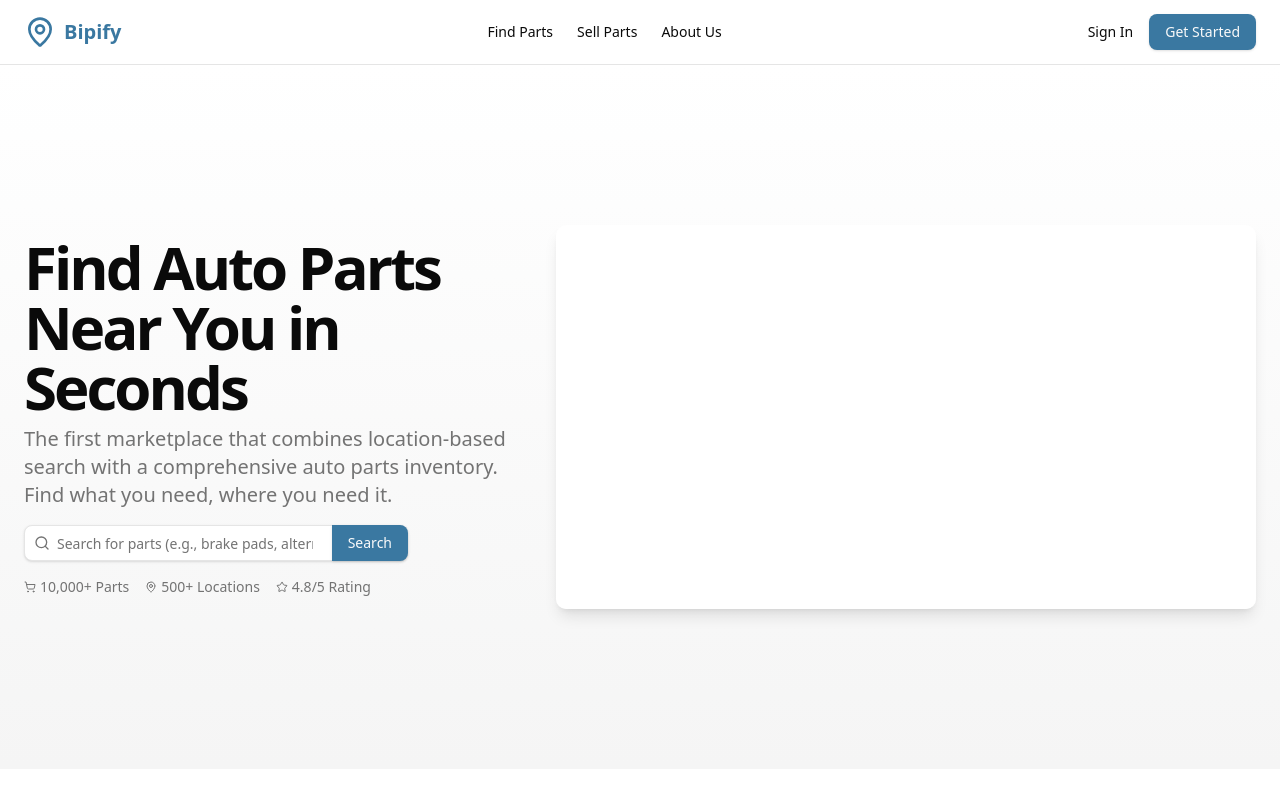
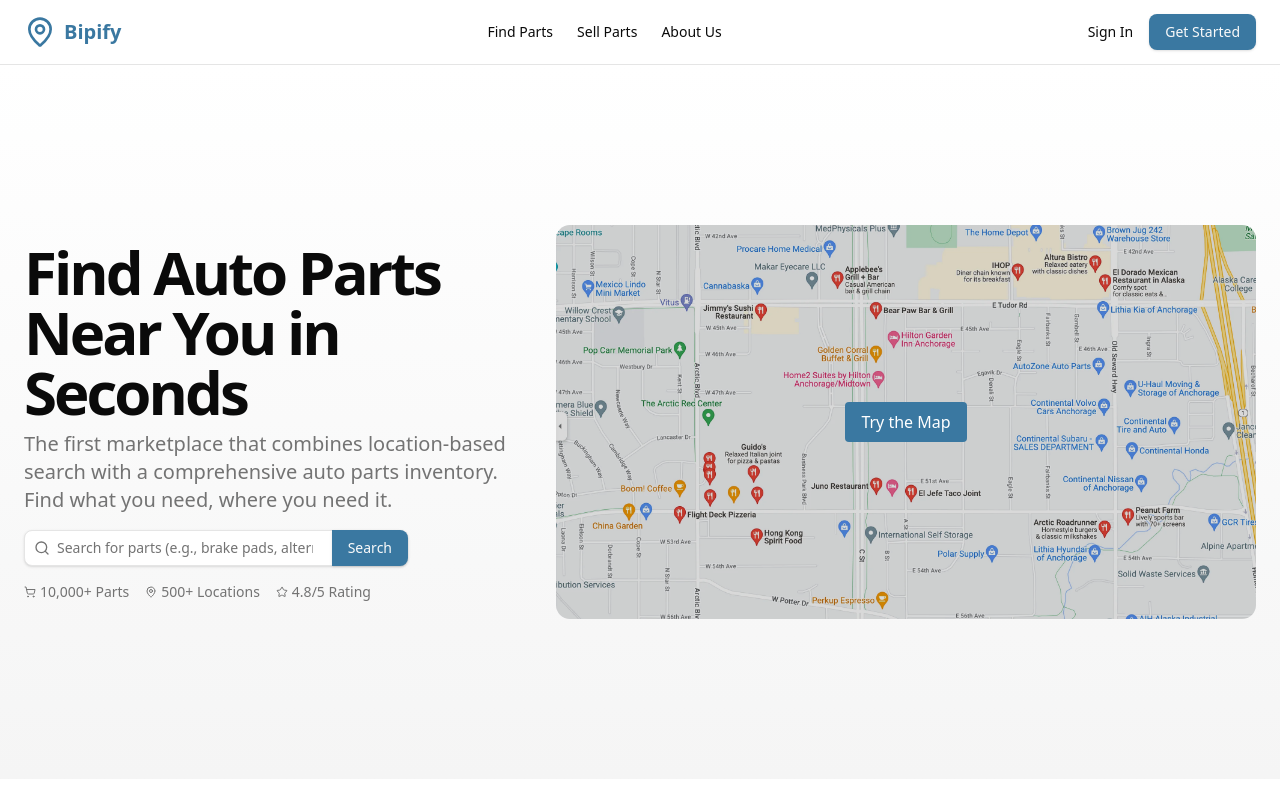
Before and after one commit to OnemaYepes/bipify, a Next.js app: page / in a window 1280 px wide. Shown: the top 800 px of the page. Built offline with nearby package versions, Linux system fonts and the light colour scheme; no server answers.

Commit message:
final commit

```diff
--- /dev/null
+++ b/app/api/calculate-distance/route.ts
@@ -0,0 +1,31 @@
+// app/api/calculate-distance/route.ts
+import { NextResponse } from 'next/server'
+
+const DJANGO_API_URL = 'http://localhost:8000/calculate-distance/'
+
+export async function POST(request: Request) {
+  try {
+    const requestData = await request.json()
+
+    const response = await fetch(DJANGO_API_URL, {
+      method: 'POST',
+      headers: {
+        'Content-Type': 'application/json',
+      },
+      body: JSON.stringify(requestData)
+    })
+
+    if (!response.ok) {
+      throw new Error('Error calculating distance')
+    }
+
+    const data = await response.json()
+    return NextResponse.json(data)
+  } catch (error) {
+    console.error('Error:', error)
+    return NextResponse.json(
+      { error: 'Failed to calculate distance' },
+      { status: 500 }
+    )
+  }
+}
--- a/app/globals.css
+++ b/app/globals.css
@@ -112,6 +112,11 @@
   --sidebar-ring: oklch(0.556 0 0);
 }
 
+.darkened-image {
+  filter: brightness(85%);
+}
+
+
 @layer base {
   * {
     @apply border-border outline-ring/50;
--- a/app/page.tsx
+++ b/app/page.tsx
@@ -18,7 +18,6 @@ import {
   ChevronRight,
 } from "lucide-react";
 import dynamic from "next/dynamic";
-import MapComponent from "@/components/MapComponent";
 
 export default function LandingPage() {
   return (
@@ -100,8 +99,22 @@ export default function LandingPage() {
                 </div>
               </div>
               <div className="relative hidden lg:block">
-                <MapComponent />
-              </div>
+  <Image
+    src="/images/HeaderMap.png?height=550&width=700"
+    width={700}
+    height={550}
+    alt="Map interface showing auto parts locations"
+    className="mx-auto aspect-video overflow-hidden rounded-xl object-cover object-center darkened-image"
+  />
+  <div className="absolute inset-0 flex items-center justify-center">
+    <button className="bg-blue-600 hover:bg-blue-700 text-white font-medium py-2 px-4 rounded bg-primary hover:bg-primary/90">
+      <Link href="http://127.0.0.1:8000/map" target="_blank" rel="noopener noreferrer">
+    Try the Map
+  </Link>
+    </button>
+  </div>
+</div>
+
             </div>
           </div>
         </section>
--- a/package.json
+++ b/package.json
@@ -10,6 +10,7 @@
   },
   "dependencies": {
     "@googlemaps/js-api-loader": "^1.16.8",
+    "@next/font": "^14.2.15",
     "@radix-ui/react-checkbox": "^1.2.3",
     "@radix-ui/react-label": "^2.1.4",
     "@radix-ui/react-radio-group": "^1.3.4",
@@ -17,11 +18,12 @@
     "@radix-ui/react-slider": "^1.3.5",
     "@radix-ui/react-slot": "^1.2.2",
     "@radix-ui/react-tabs": "^1.1.9",
+    "@react-google-maps/api": "^2.20.6",
     "class-variance-authority": "^0.7.1",
     "clsx": "^2.1.1",
     "googlemaps": "^1.12.0",
     "lucide-react": "^0.507.0",
-    "next": "^15.3.2",
+    "next": "^15.3.3",
     "postcss": "^8.5.3",
     "react": "^19.1.0",
     "react-dom": "^19.1.0",
```
Also changed, not shown: 1 other file (tests, documents, lock files or other folders).
